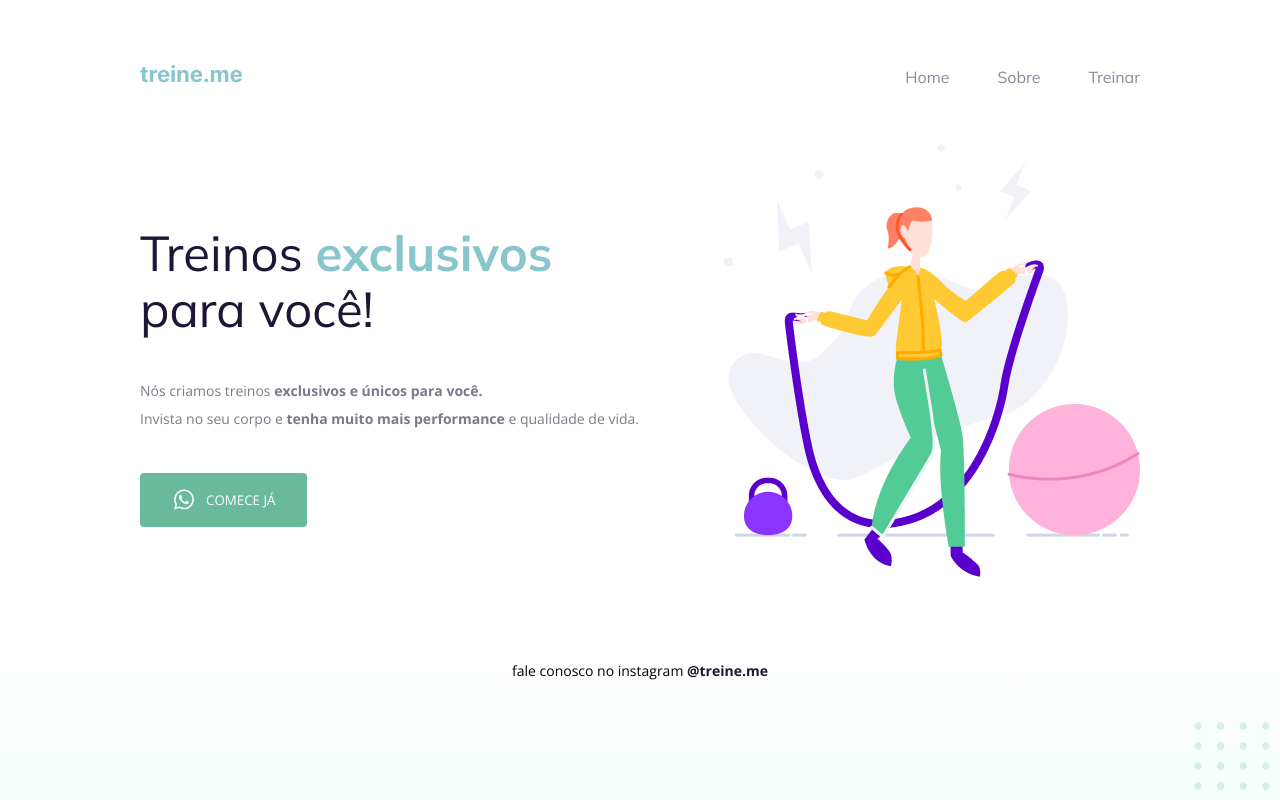
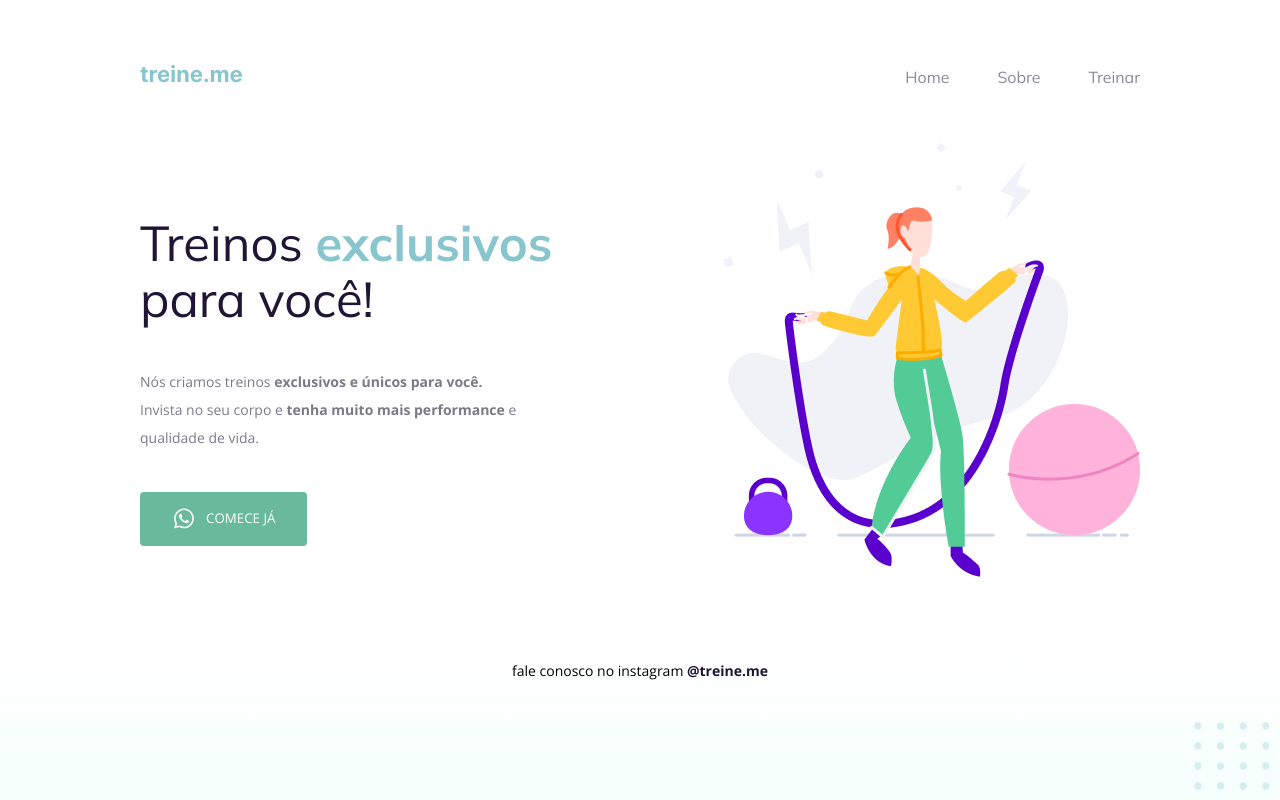
Before and after one commit to fariinha/ChallengeSemantic, a plain HTML site: page Desafio - Intermediário/index.html in a window 1280 px wide. Drawn offline with nearby package versions, Linux system fonts and the light colour scheme.

Commit message:
Fixed Semantic & others

```diff
--- a/Desafio - Intermediário/index.html
+++ b/Desafio - Intermediário/index.html
@@ -29,7 +29,7 @@
         </nav>
 
       <main>
-        <div class="text">
+        <section>
           <h1>Treinos <span>exclusivos</span> para você!</h1>
 
           <p>
@@ -42,7 +42,7 @@
               Comece já
           </button>
 
-        </div>
+        </section>
 
         <img src="images/img.png" alt="Desenho de uma mulher pulando corta numa academia.">
       </main>
--- a/Desafio - Intermediário/style.css
+++ b/Desafio - Intermediário/style.css
@@ -71,6 +71,8 @@ h1 span {
 }
 
 p {
+  width: 438px;
+
   font-size: 14px;
   line-height: 28px;
   color: #7d7987;
@@ -97,6 +99,10 @@ button {
   cursor: pointer;
 }
 
+button:hover {
+  background: #5ba78c;
+}
+
 footer {
   font-size: 14px;
   line-height: 28px;
```
